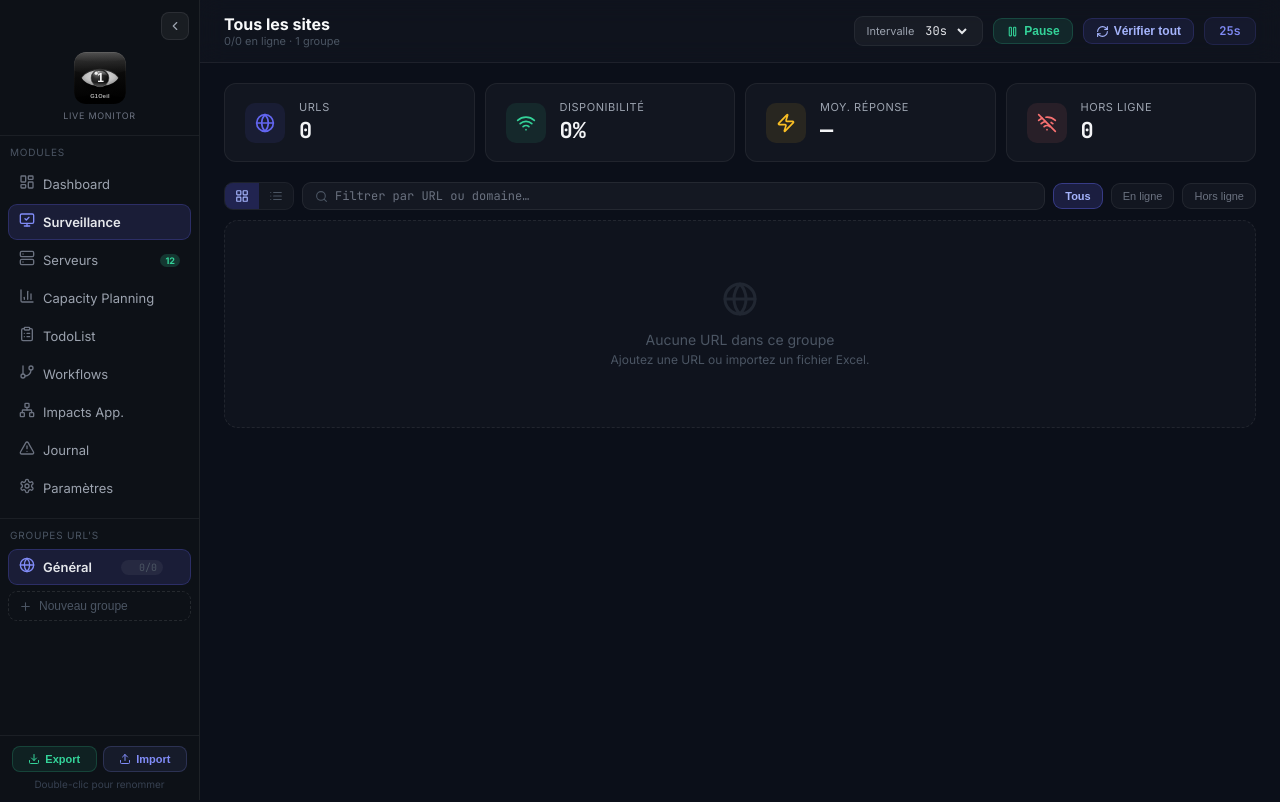
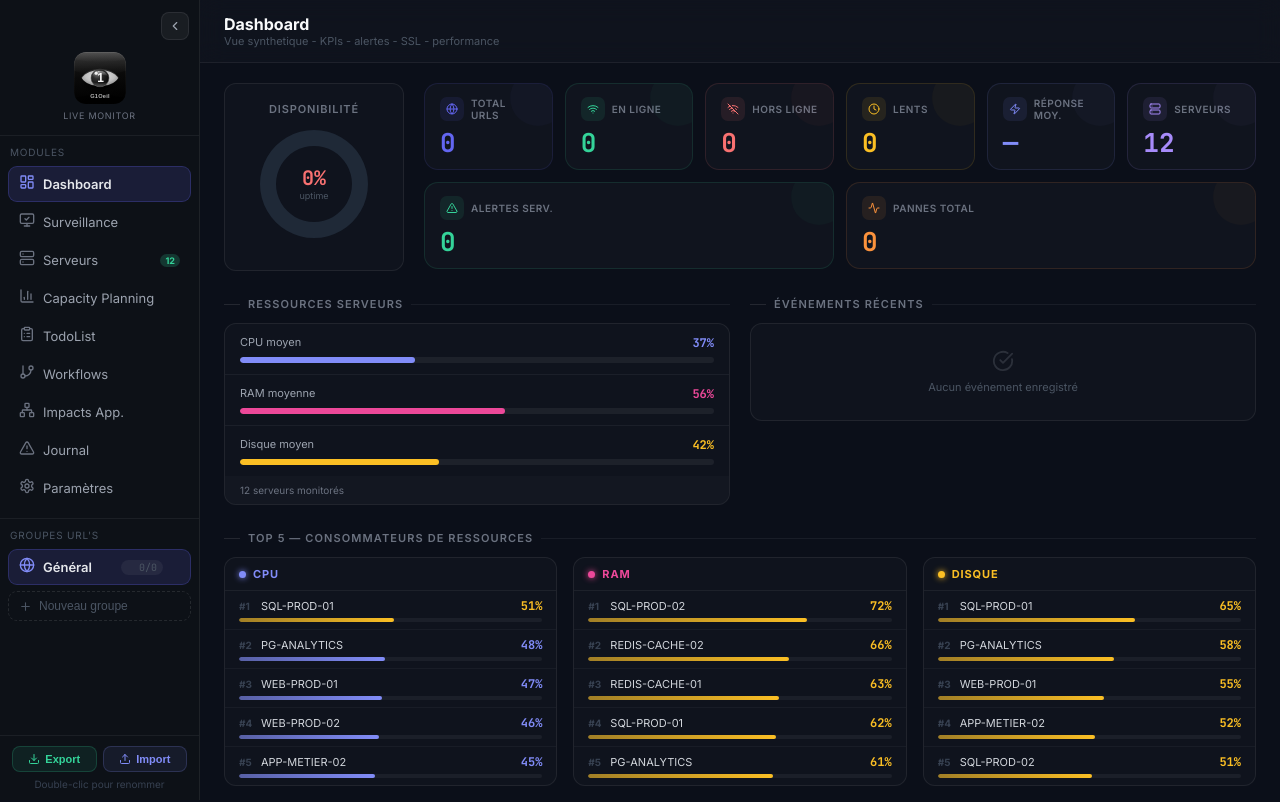
Before and after one commit to Scouzy/url-monitor-live, a React (Vite) app: page / in a window 1280 px wide. Shown: the top 802 px of the page. Built offline with nearby package versions, Linux system fonts and the light colour scheme.

Commit message:
feat: dashboard par defaut + persistance module + top5 badge app aligne

```diff
--- a/src/App.jsx
+++ b/src/App.jsx
@@ -40,12 +40,15 @@ export default function App() {
   const [checkingIds, setCheckingIds] = useState(new Set());
   const [toasts, setToasts] = useState([]);
   const [incidentLog, setIncidentLog] = useState(() => loadLog());
-  const [mainTab, setMainTab] = useState("surveillance"); // surveillance | journal | parametres
-  const [activeModule, setActiveModule] = useState("monitor"); // monitor | servers | capacity
+  const [mainTab, setMainTab] = useState(() => localStorage.getItem("g1oeil_tab") || "surveillance");
+  const [activeModule, setActiveModule] = useState(() => localStorage.getItem("g1oeil_module") || "dashboard");
   const [notifEnabled, setNotifEnabled] = useState(() => typeof Notification !== "undefined" && Notification.permission === "granted");
   const [capacitySettings, setCapacitySettings] = useState(() => loadCapacitySettings());
   const allServers = useSyncExternalStore(subscribeServers, getServers);
   const [todoBadge, setTodoBadge] = useState(() => loadTodos().filter(t => t.status !== "done").length);
+
+  useEffect(() => { localStorage.setItem("g1oeil_module", activeModule); }, [activeModule]);
+  useEffect(() => { localStorage.setItem("g1oeil_tab", mainTab); }, [mainTab]);
 
   useEffect(() => {
     const handler = (e) => setTodoBadge((e.detail || []).filter(t => t.status !== "done").length);
--- a/src/components/DashboardPage.jsx
+++ b/src/components/DashboardPage.jsx
@@ -1,4 +1,4 @@
-import { Globe, Wifi, WifiOff, Zap, Server, AlertTriangle, CheckCircle, KeyRound, Clock, Shield, Activity, Layers } from "lucide-react";
+import { Globe, Wifi, WifiOff, Zap, Server, AlertTriangle, CheckCircle, KeyRound, Clock, Shield, Activity, Layers, AppWindow } from "lucide-react";
 import { PieChart, Pie, Cell, Tooltip, ResponsiveContainer, BarChart, Bar, XAxis, YAxis, CartesianGrid } from "recharts";
 import { getStatus, STATUS } from "../constants";
 
@@ -347,7 +347,18 @@ export default function DashboardPage({ groups = [], allUrls = [], allServers =
                       <div style={{ display: "flex", justifyContent: "space-between", alignItems: "center", marginBottom: 4 }}>
                         <div style={{ display: "flex", alignItems: "center", gap: 6, minWidth: 0 }}>
                           <span style={{ fontSize: 10, fontWeight: 700, color: "#374151", width: 16, flexShrink: 0 }}>#{i + 1}</span>
-                          <span style={{ fontSize: 11, color: "#D1D5DB", overflow: "hidden", textOverflow: "ellipsis", whiteSpace: "nowrap" }}>{s.name}</span>
+                          <span style={{ fontSize: 11, color: "#D1D5DB", overflow: "hidden", textOverflow: "ellipsis", whiteSpace: "nowrap", width: 115, flexShrink: 0 }}>{s.name}</span>
+                          {s.app && (
+                            <span style={{
+                              display: "inline-flex", alignItems: "center", gap: 3, fontSize: 9, fontWeight: 600,
+                              padding: "1px 6px", borderRadius: 10, flexShrink: 0,
+                              background: "rgba(167,139,250,0.12)", color: "#A78BFA",
+                              border: "1px solid rgba(167,139,250,0.3)",
+                              maxWidth: 90, overflow: "hidden", textOverflow: "ellipsis", whiteSpace: "nowrap",
+                            }}>
+                              <AppWindow size={8} style={{ flexShrink: 0 }} />{s.app}
+                            </span>
+                          )}
                         </div>
                         <span style={{ fontSize: 12, fontWeight: 800, color: barColor, fontFamily: "'JetBrains Mono', monospace", flexShrink: 0, marginLeft: 8 }}>{val}%</span>
                       </div>
```
